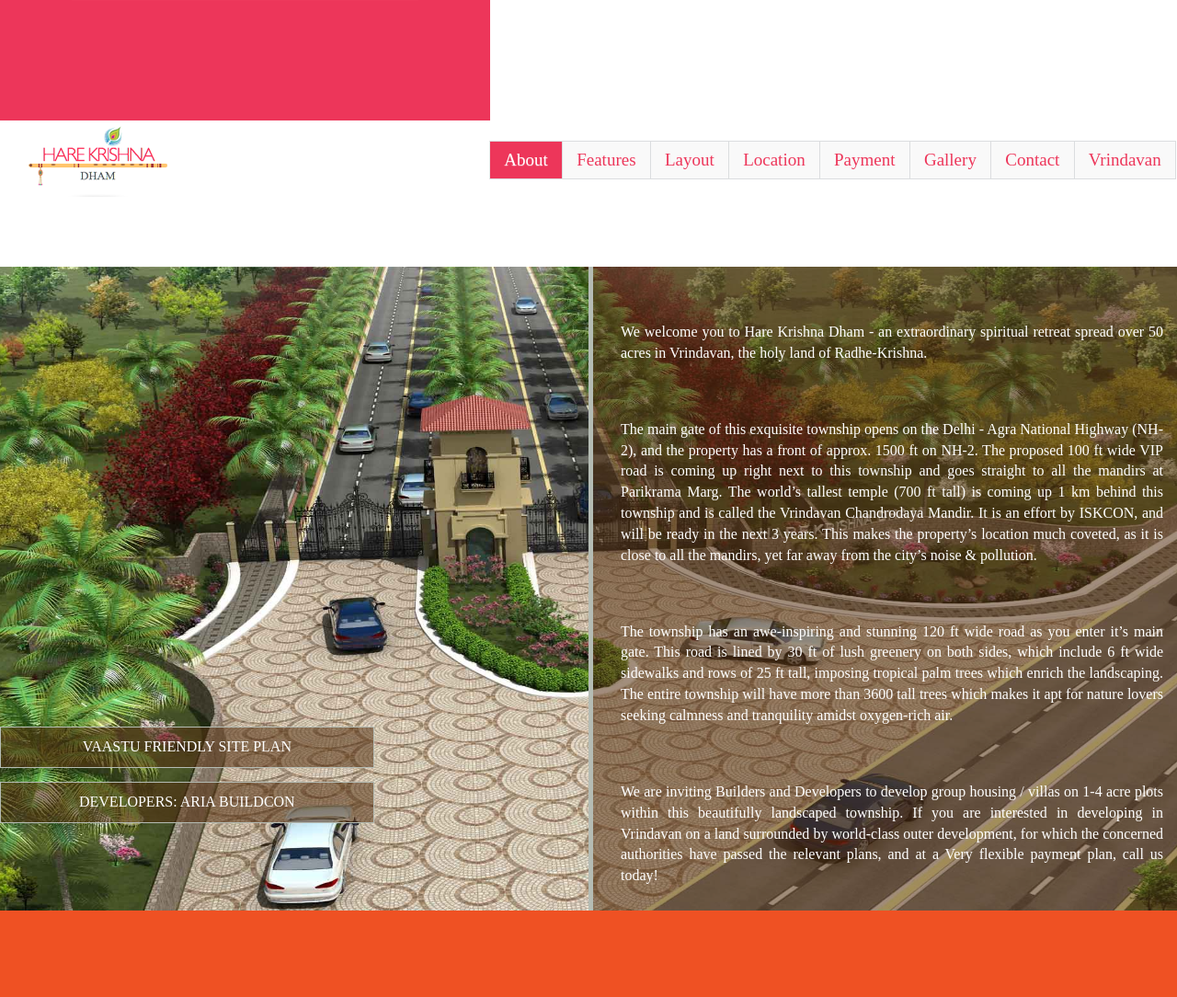
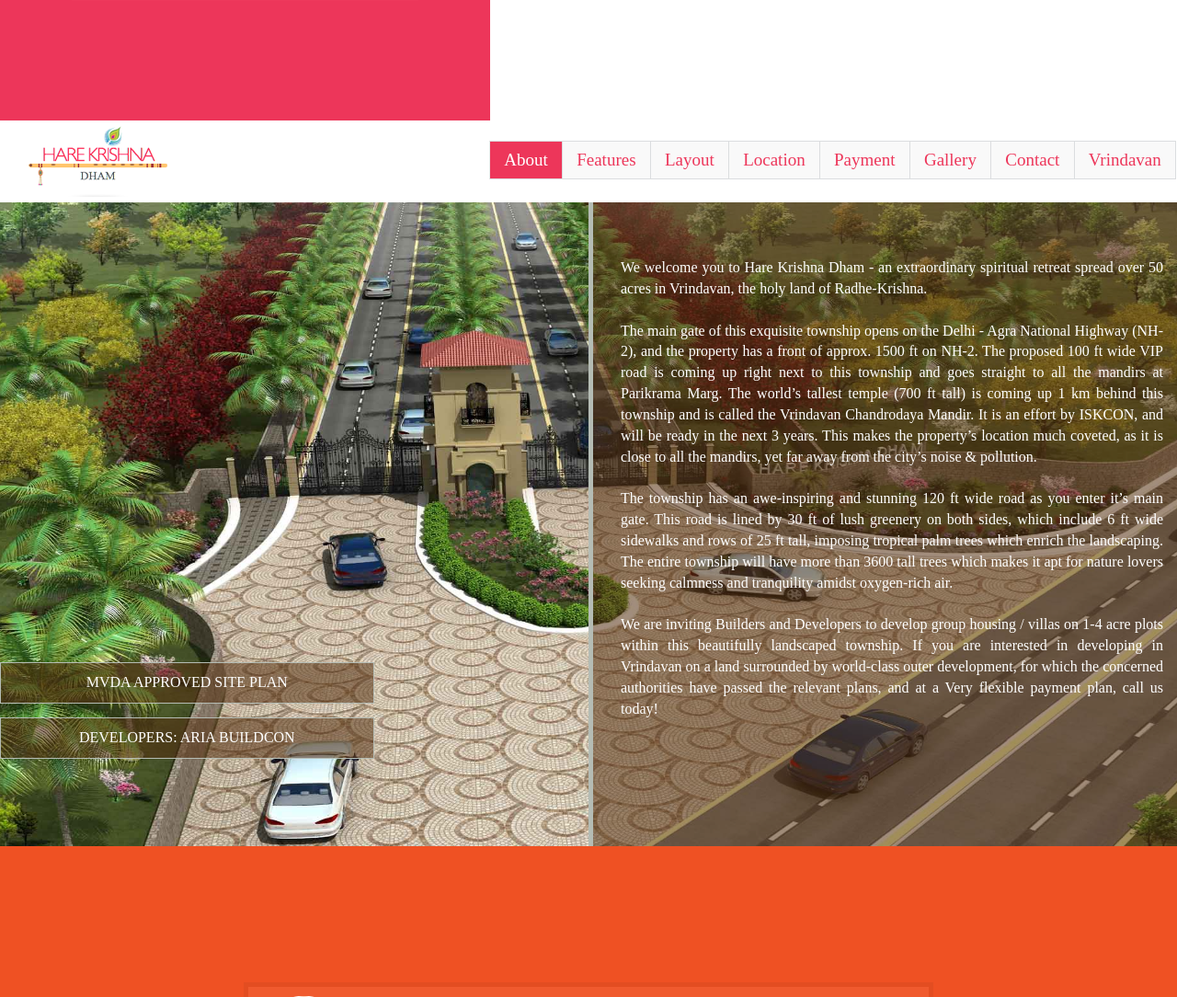
Before and after one commit to riddhi1212/hkd, a PHP site: page / in a window 1280 px wide. Shown: the part 607-1691 px from the top of the page at 92% size. Run offline with PHP 8.4, Linux system fonts and the light colour scheme; some libraries are stand-ins or nearby versions; some web fonts are replaced.

Commit message:
fixed the About Us, the Payments, the About Us top space problem

```diff
--- a/index.php
+++ b/index.php
@@ -11,8 +11,7 @@
 <meta name="robots" content="INDEX, Follow" />
 <meta name="language" content="en-us" />
 <meta name="revisit-after" content="2 days"/>
-<link href="css/bootstrap.css" rel="stylesheet" media="screen" type="text/css" />
-<link href="css/bootstrap-theme.css" rel="stylesheet" media="screen" type="text/css" />
+<link href="http://maxcdn.bootstrapcdn.com/bootstrap/3.2.0/css/bootstrap.min.css" rel="stylesheet" media="screen" type="text/css" />
 <link rel="stylesheet" href="css/style.css" type="text/css"  media="screen"/>
 
 <script type="text/javascript" src="http://ajax.googleapis.com/ajax/libs/jquery/1.8/jquery.min.js"></script>
@@ -209,8 +208,6 @@
 
  <!--about Page-->
     <div class="row about" id="about">
-    	<h2  class="blank" id="top"></h2>
-
         	<div class="about_container ">
             	<div><img src="images/front.jpg" width="100%" height="auto" border="0" class="about_img" /></div>
             <div class="about_container_in ">
@@ -218,21 +215,22 @@
                 	<div class="">
                     	<div class="col-lg-6 col-sm-6 col-xs-12 text-center ">
                         		<div class="row about_nav">
-                                	<div class="col-lg-8 col-sm-8 col-xs-12  "><a  href="#">VAASTU FRIENDLY SITE PLAN</a></div>
+                                	<div class="col-lg-8 col-sm-8 col-xs-12  "><a  href="#">MVDA APPROVED SITE PLAN</a></div>
                                    <div class="clearfix"></div>
                                     <div class="col-lg-8 col-sm-8 col-xs-12"><a  href="http://www.ariabuildcon.com/" target="_blank">DEVELOPERS: ARIA BUILDCON</a></div>
                                 </div>
                         </div>
                         <div class="col-lg-6 col-sm-6 col-xs-12 ">
                         	<div class="about_right row">
-                            	<p align="justify">We welcome you to Hare Krishna Dham - an extraordinary spiritual retreat spread over 50 acres in Vrindavan, the holy land of Radhe-Krishna. </p>
-
-<p align="justify">The main gate of this exquisite township opens on the Delhi - Agra National Highway (NH-2), and the property has a front of approx. 1500 ft on NH-2. The proposed 100 ft wide VIP road is coming up right next to this township and goes straight to all the mandirs at Parikrama Marg. The world’s tallest temple (700 ft tall) is coming up 1 km behind this township and is called the Vrindavan Chandrodaya Mandir. It is an effort by ISKCON, and will be ready in the next 3 years. This makes the property’s location much coveted, as it is close to all the mandirs, yet far away from the city’s noise & pollution.</p>
-
-<p align="justify">The township has an awe-inspiring and stunning 120 ft wide road as you enter it’s main gate. This road is lined by 30 ft of lush greenery on both sides, which include 6 ft wide sidewalks and rows of 25 ft tall, imposing tropical palm trees which enrich the landscaping. The entire township will have more than 3600 tall trees which makes it apt for nature lovers seeking calmness and tranquility amidst oxygen-rich air.</p>
-
-<p align="justify">We are inviting Builders and Developers to develop group housing / villas on 1-4 acre plots within this beautifully landscaped township. If you are interested in developing in Vrindavan on a land surrounded by world-class outer development, for which the concerned authorities have passed the relevant plans, and at a Very flexible payment plan, call us today!</p>
-
+                            	<p align="justify">
+                                We welcome you to Hare Krishna Dham - an extraordinary spiritual retreat spread over 50 acres in Vrindavan, the holy land of Radhe-Krishna.
+                                <br><br>
+                                The main gate of this exquisite township opens on the Delhi - Agra National Highway (NH-2), and the property has a front of approx. 1500 ft on NH-2. The proposed 100 ft wide VIP road is coming up right next to this township and goes straight to all the mandirs at Parikrama Marg. The world’s tallest temple (700 ft tall) is coming up 1 km behind this township and is called the Vrindavan Chandrodaya Mandir. It is an effort by ISKCON, and will be ready in the next 3 years. This makes the property’s location much coveted, as it is close to all the mandirs, yet far away from the city’s noise & pollution.
+                                <br><br>
+                                The township has an awe-inspiring and stunning 120 ft wide road as you enter it’s main gate. This road is lined by 30 ft of lush greenery on both sides, which include 6 ft wide sidewalks and rows of 25 ft tall, imposing tropical palm trees which enrich the landscaping. The entire township will have more than 3600 tall trees which makes it apt for nature lovers seeking calmness and tranquility amidst oxygen-rich air.
+                                <br><br>
+                                We are inviting Builders and Developers to develop group housing / villas on 1-4 acre plots within this beautifully landscaped township. If you are interested in developing in Vrindavan on a land surrounded by world-class outer development, for which the concerned authorities have passed the relevant plans, and at a Very flexible payment plan, call us today!
+                              </p>
                             </div>
                         </div>
                     </div>
@@ -611,15 +609,11 @@
                                 	<h1>Group Housing Plots</h1>
                                     <ul>
                                       <li><span>5,000 - 20,000 sq. yard</span>plots available</li>
-                                      <li><span>Rs. 16,000</span>per sq. yard</li>
-                                    	<li><span>10 %</span>- Possession and sale rights</li>
-                                        <li><span>30 %</span>- Registry</li>
+                                      <li><span>Rs. 550</span>per sq. ft (FSI)</li>
+                                    	<li><span>10 %</span>: Construction and Sale rights</li>
+                                      <li><span>30 %</span>: Registry</li>
                                       <li>Remaining <span>70 %</span>ﬁnanced through company</li>
-                                        <li>@<span>18 %</span>Interest rate</li>
-                                        <li>Sale Linked Payment Plan for Balance</li>
-
-
-
+                                      <li>Sale Linked Payment Plan for Balance!</li>
                                     </ul>
                                     <div class="clearfix"></div>
                                 </div>
@@ -628,17 +622,12 @@
                                 <div class="payment">
                                   <h1>Plots / Villas</h1>
                                   <ul>
-                                           <li><span>115, 150, 500,1000 sq. yard</span>plots available</li>
-                                              <li><span>Rs. 18,000</span>per sq. yard</li>
-                                    	<li><span>10 %</span>- Booking amount</li>
-                                        <li><span>15 %</span>-within 30 days </li>
-                                         <li><span>25 %</span>-within 120 days </li>
-                                          <li><span>25 %</span>-within 200 days </li>
-                                          <li><span> Balance 25 %</span>-within 270 days </li>
-
-
-
-
+                                    <li><span>115, 150, 500, 1000 sq. yard</span>plots available</li>
+                                    <li>Plots : <span>Rs. 15,000</span>per sq. yard</li>
+                                    <li>Flexible payment period : <span>1 month to 1 year</span></li>
+                                    <li>Simplex Villas : <span>Rs. 29 Lac</span>onwards</li>
+                                    <li>Duplex Villas : <span>Rs. 35 Lac</span>onwards</li>
+                                    <li><span>Bulk discounts</span>available! Call today!</li>
                                   </ul>
                                   <div class="clearfix"></div>
                                 </div>
```
Lines whose indentation alone changed are shown as unchanged.
